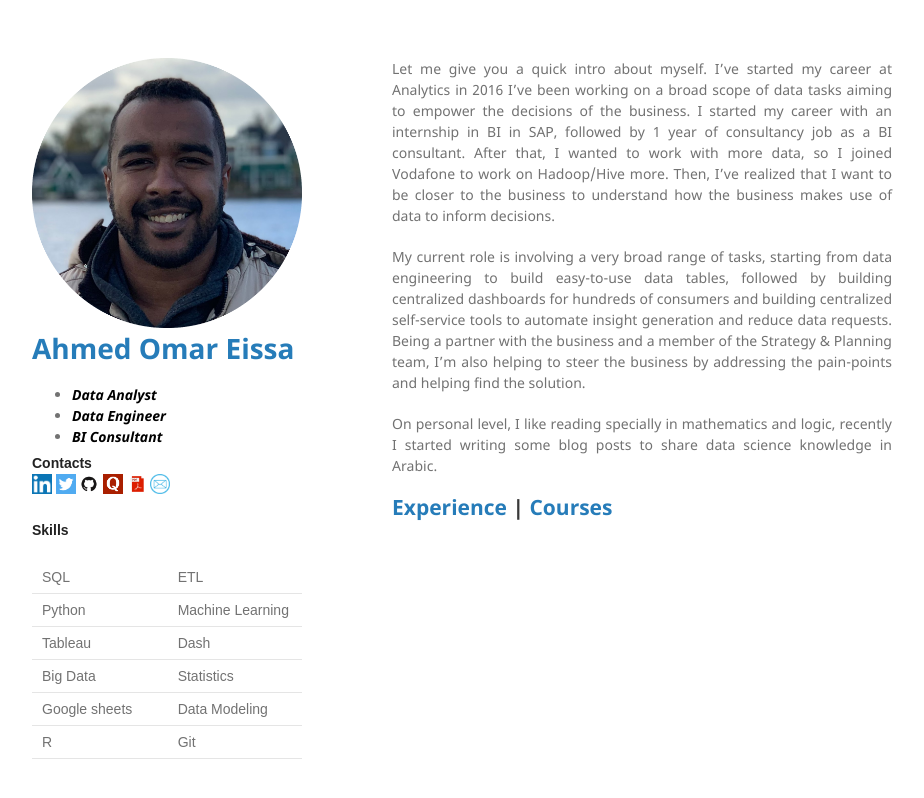
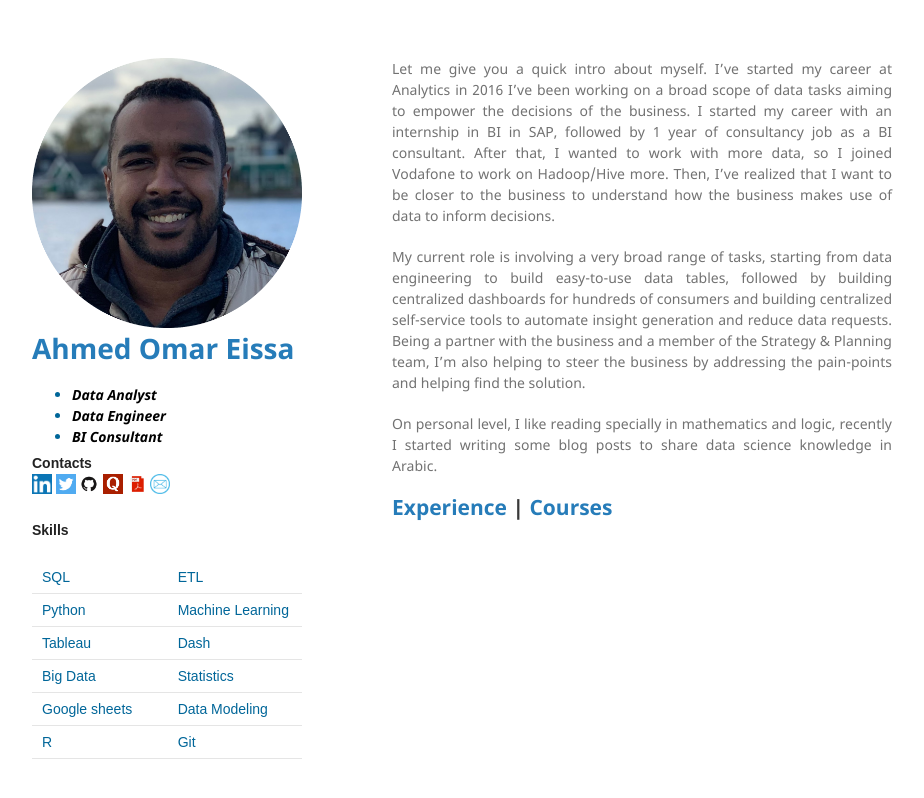
Before and after one commit to AhmedOmarEissa/AhmedOmarEissa.github.io, a Jekyll site: the page built from index.md, in a window 1280 px wide. Shown: the top 798 px of the page, without its empty margins (178-1102 px from the left). Built offline with Jekyll 4.4.1, drawn with Linux system fonts in a browser that asks for light colours.

Commit message:
Update jekyll-theme-minimal.scss

```diff
--- a/_sass/jekyll-theme-minimal.scss
+++ b/_sass/jekyll-theme-minimal.scss
@@ -114,6 +114,7 @@
 }
 
 header {
+  color:#069;
   width:270px;
   float:left;
   position:fixed;
@@ -246,7 +247,6 @@
 
   header {
     padding-right:320px;
-    color: blue($color: #000000);
   }
 
   section {
```
